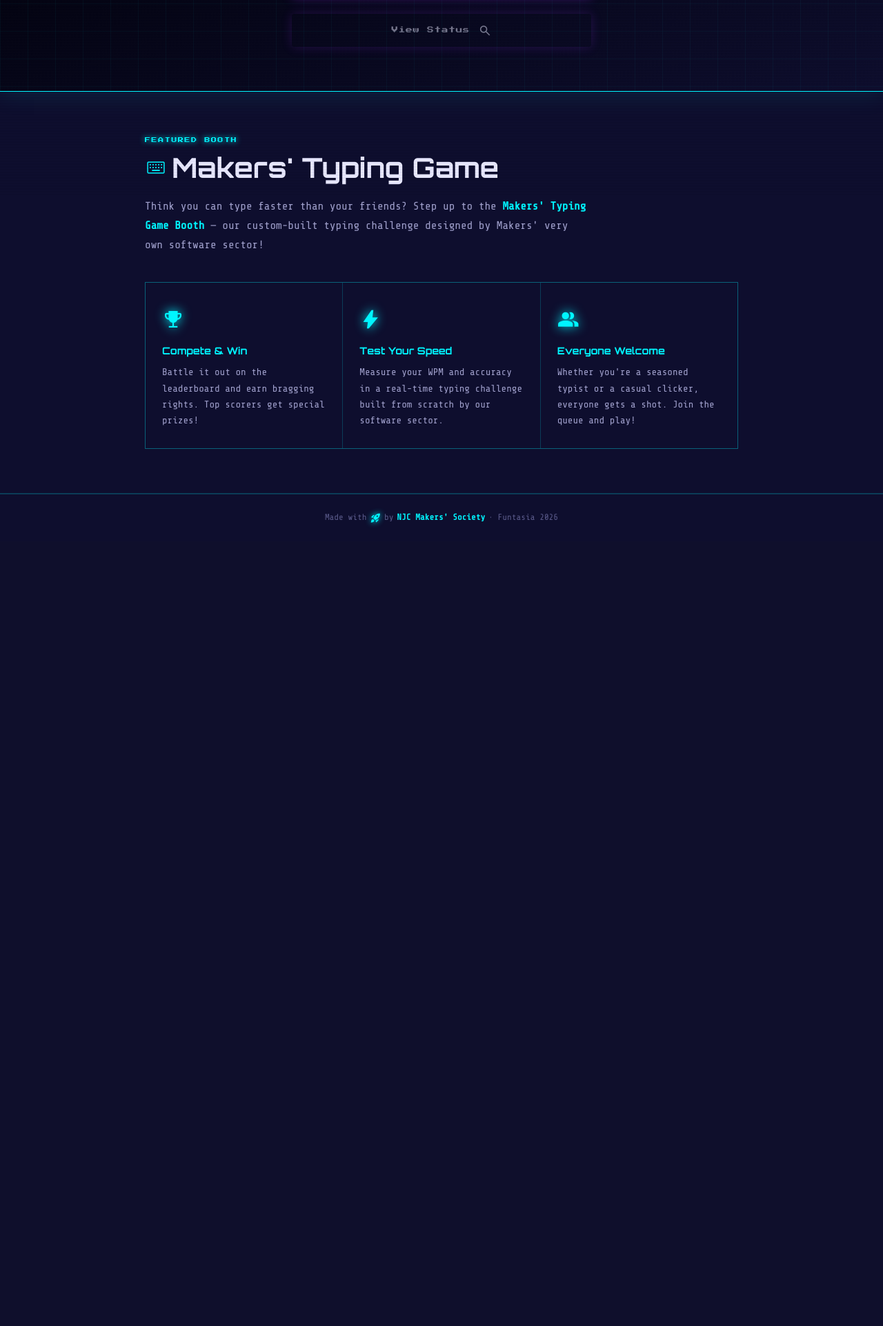
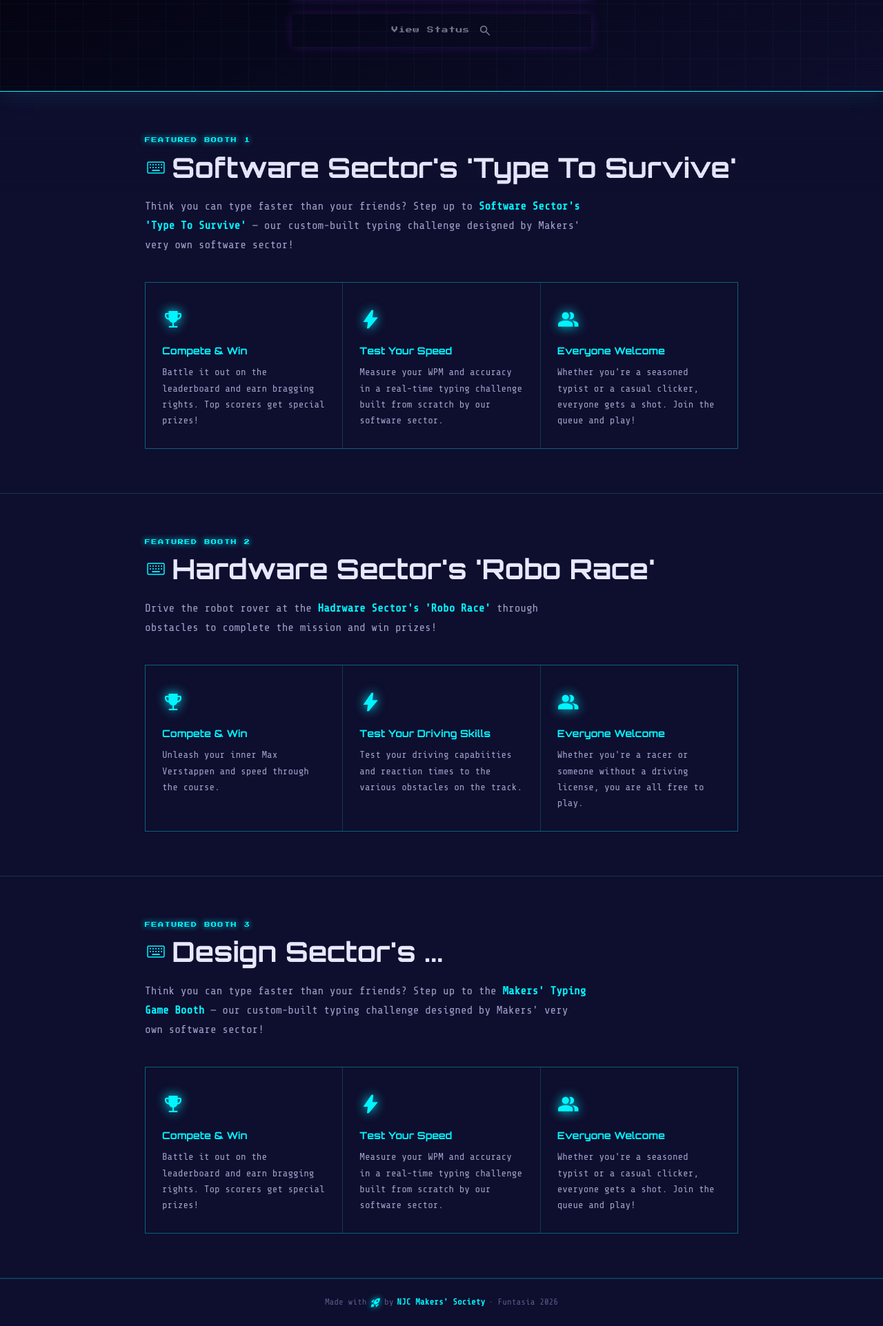
Before and after one commit to KRUSTstation/Makers-Funtasia-Queue, a Python web app: template frontend/templates/index.html in a window 1280 px wide. Shown: the part 515-2438 px from the top of the page at 69% size. Before the commit the page ends 1277 px from the top, so only its background shows below. Run offline with Jinja, Linux system fonts and the light colour scheme; the template is opened without the code that fills it, so the values that code supplies are empty.

Commit message:
design changes

```diff
--- a/app/db/schema.sql
+++ b/app/db/schema.sql
@@ -3,6 +3,7 @@ CREATE TABLE Queue (
     queue_number INT NOT NULL,
     ph_num VARCHAR(20) NOT NULL,
     name VARCHAR(100) NOT NULL,
+    attempts INT NOT NULL DEFAULT 1,
     status TEXT NOT NULL DEFAULT 'waiting' CHECK(status IN ('waiting', 'serving', 'done')),
     created_at DATETIME DEFAULT CURRENT_TIMESTAMP UNIQUE
 );
--- a/frontend/templates/admin_display.html
+++ b/frontend/templates/admin_display.html
@@ -62,11 +62,11 @@
   </div>
 
   <!-- Floating QR Code panel at bottom right -->
-  <div class="display-qr-block" id="qrBlock">
+  <!-- <div class="display-qr-block" id="qrBlock">
     <div class="display-qr-label">Scan to Join!</div>
     <div class="display-qr-container" id="qrContainer"></div>
     <div class="display-qr-timer">Resets in <span id="qrCountdown">—</span>s</div>
-  </div>
+  </div> -->
 
   <script src="/js/qrcode.min.js?v=2"></script>
   <script src="/js/config.js?v=2"></script>
--- a/frontend/templates/index.html
+++ b/frontend/templates/index.html
@@ -50,10 +50,85 @@
   <!-- ===== BOOTH DESCRIPTION SECTION ===== -->
   <section class="section booth-info" id="about">
     <div class="section-inner">
-      <div class="section-label">Featured Booth</div>
+      <div class="section-label">Featured Booth 1</div>
       <h2 class="section-title">
         <span class="material-symbols-outlined section-title-icon" aria-hidden="true">keyboard</span>
-        Makers' Typing Game
+        Software Sector's 'Type To Survive'
+      </h2>
+      <p class="booth-description">
+        Think you can type faster than your friends? Step up to <strong>Software Sector's 'Type To Survive'</strong> —
+        our custom-built typing challenge designed by Makers' very own software sector!
+      </p>
+
+      <div class="features-grid">
+        <div class="feature-card">
+          <div class="feature-icon">
+            <span class="material-symbols-outlined" aria-hidden="true">emoji_events</span>
+          </div>
+          <h3 class="feature-title">Compete &amp; Win</h3>
+          <p class="feature-desc">Battle it out on the leaderboard and earn bragging rights. Top scorers get special prizes!</p>
+        </div>
+        <div class="feature-card">
+          <div class="feature-icon">
+            <span class="material-symbols-outlined" aria-hidden="true">bolt</span>
+          </div>
+          <h3 class="feature-title">Test Your Speed</h3>
+          <p class="feature-desc">Measure your WPM and accuracy in a real-time typing challenge built from scratch by our software sector.</p>
+        </div>
+        <div class="feature-card">
+          <div class="feature-icon">
+            <span class="material-symbols-outlined" aria-hidden="true">group</span>
+          </div>
+          <h3 class="feature-title">Everyone Welcome</h3>
+          <p class="feature-desc">Whether you're a seasoned typist or a casual clicker, everyone gets a shot. Join the queue and play!</p>
+        </div>
+      </div>
+    </div>
+  </section>
+
+  <section class="section booth-info" id="about">
+    <div class="section-inner">
+      <div class="section-label">Featured Booth 2</div>
+      <h2 class="section-title">
+        <span class="material-symbols-outlined section-title-icon" aria-hidden="true">keyboard</span>
+        Hardware Sector's 'Robo Race'
+      </h2>
+      <p class="booth-description">
+        Drive the robot rover at the <strong>Hadrware Sector's 'Robo Race'</strong> through obstacles to complete the mission and win prizes!
+      </p>
+
+      <div class="features-grid">
+        <div class="feature-card">
+          <div class="feature-icon">
+            <span class="material-symbols-outlined" aria-hidden="true">emoji_events</span>
+          </div>
+          <h3 class="feature-title">Compete &amp; Win</h3>
+          <p class="feature-desc">Unleash your inner Max Verstappen and speed through the course.</p>
+        </div>
+        <div class="feature-card">
+          <div class="feature-icon">
+            <span class="material-symbols-outlined" aria-hidden="true">bolt</span>
+          </div>
+          <h3 class="feature-title">Test Your Driving Skills</h3>
+          <p class="feature-desc">Test your driving capabiities and reaction times to the various obstacles on the track.</p>
+        </div>
+        <div class="feature-card">
+          <div class="feature-icon">
+            <span class="material-symbols-outlined" aria-hidden="true">group</span>
+          </div>
+          <h3 class="feature-title">Everyone Welcome</h3>
+          <p class="feature-desc">Whether you're a racer or someone without a driving license, you are all free to play.</p>
+        </div>
+      </div>
+    </div>
+  </section>
+
+  <section class="section booth-info" id="about">
+    <div class="section-inner">
+      <div class="section-label">Featured Booth 3</div>
+      <h2 class="section-title">
+        <span class="material-symbols-outlined section-title-icon" aria-hidden="true">keyboard</span>
+        Design Sector's ...
       </h2>
       <p class="booth-description">
         Think you can type faster than your friends? Step up to the <strong>Makers' Typing Game Booth</strong> —
```
Also changed, not shown: frontend/templates/join_queue.html (+7 -1 lines).
